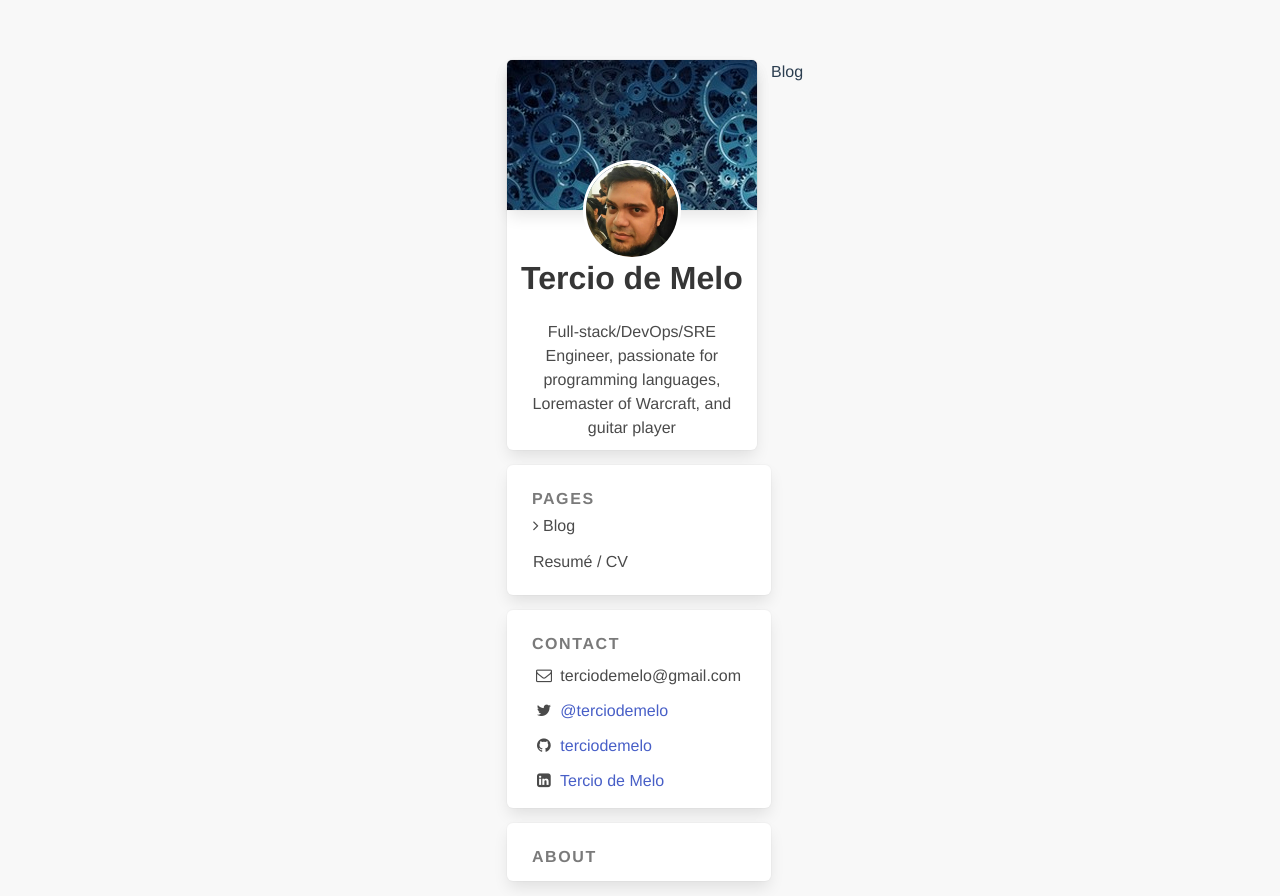
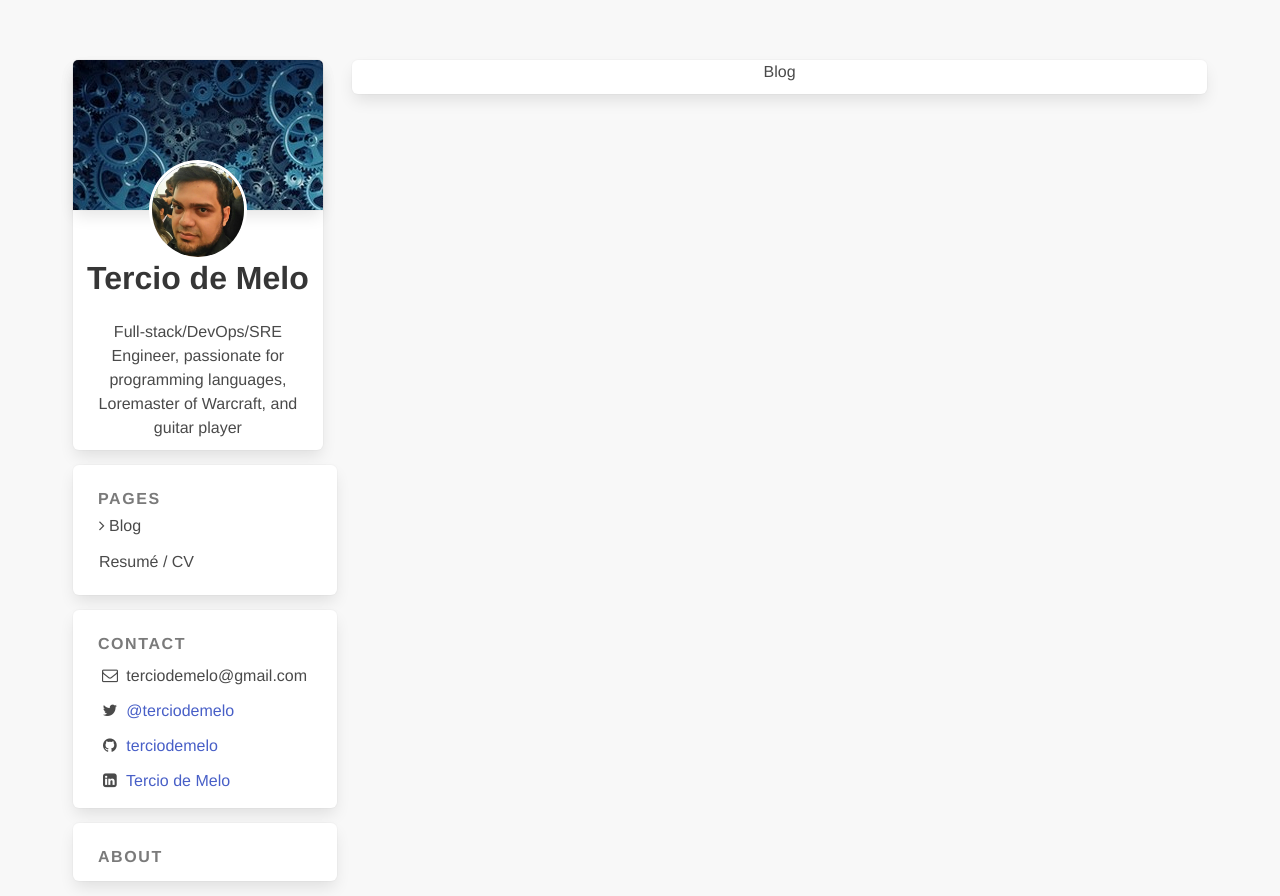
Before and after one commit to terciodemelo/tercio.me, a Vue app: page / in a window 1280 px wide. Built offline with nearby package versions, Linux system fonts and the light colour scheme; what vue-resource would draw is missing.

Commit message:
Setups Blog page layout

```diff
--- a/src/components/Blog.vue
+++ b/src/components/Blog.vue
@@ -1,6 +1,8 @@
 <template>
   <div id="blog">
-    Blog
+    <div class="box">
+      Blog
+    </div>
   </div>
 </template>
 
@@ -11,4 +13,16 @@ export default {
 </script>
 
 <style scoped>
+#blog {
+  width: 100%;
+  max-width: 900px;
+  display: flex;
+  flex-direction: column;
+  align-items: left;
+}
+
+.box {
+  width: 95%;
+  margin-left: 15px;
+}
 </style>
```
